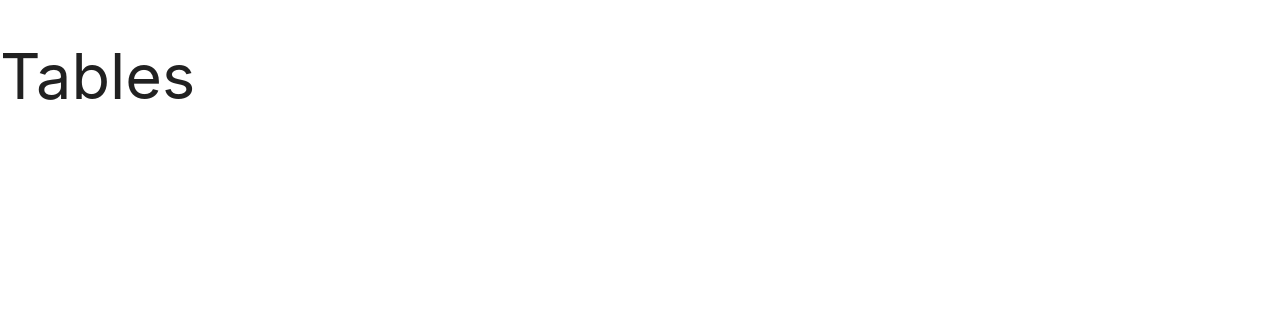
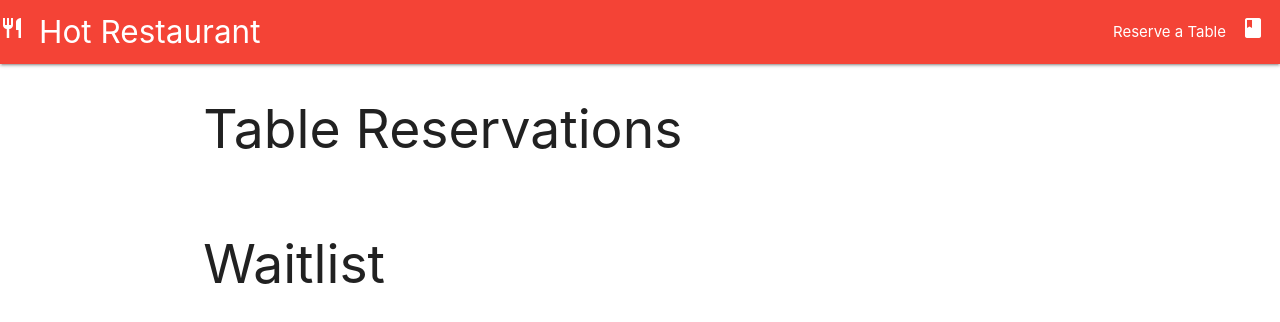
Before and after one commit to Mrjcowman/hot-restaurant-app, a website: page html/tables.html in a window 1280 px wide. Drawn offline with nearby package versions, Linux system fonts and the light colour scheme.

Commit message:
Build basic table page

```diff
--- a/html/tables.html
+++ b/html/tables.html
@@ -7,10 +7,34 @@
 
     <!-- Compiled and minified CSS -->
     <link rel="stylesheet" href="https://cdnjs.cloudflare.com/ajax/libs/materialize/1.0.0/css/materialize.min.css">
+    <link href="https://fonts.googleapis.com/icon?family=Material+Icons" rel="stylesheet">
+    <link rel="stylesheet" href="../css/hot-restaurant.css">
 
 </head>
 <body>
-    <h1>Tables</h1>
+    <header>
+        <nav class="nav-wrapper red">
+            <a href="/" class="brand-logo left"><i class="material-icons">restaurant</i> Hot Restaurant</a>
+            <ul class="right">
+                <li><a href="/reserve"><i class="material-icons right">book</i>Reserve a Table</a></li>
+            </ul>
+        </nav>
+    </header>
+
+    <main class="container">
+        <div class="row">
+            <div class="col s12">
+                <h2>Table Reservations</h2>
+                <!-- Table cards go here -->
+            </div>
+        </div>
+        <div class="row">
+            <div class="col s12">
+                <h2>Waitlist</h2>
+                <!-- Waitlist goes here -->
+            </div>
+        </div>
+    </main>
 
 
 
```
